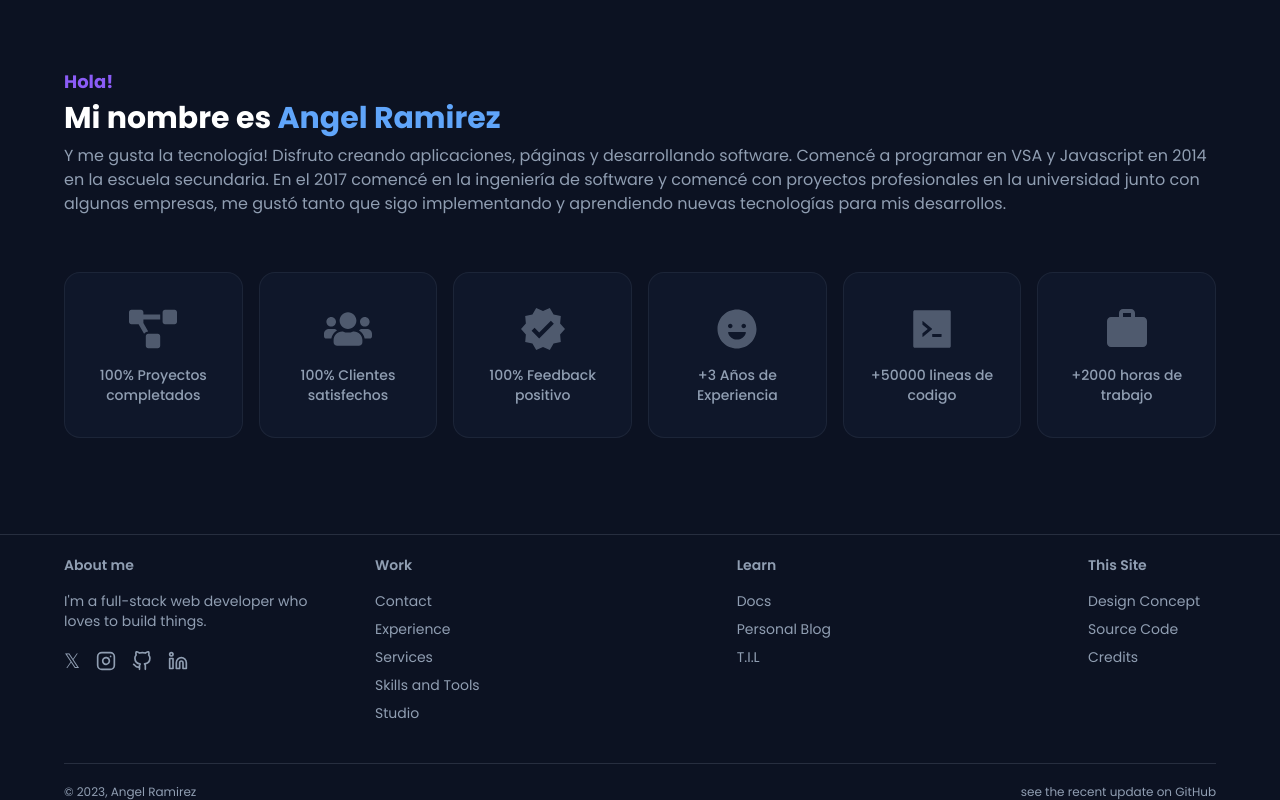
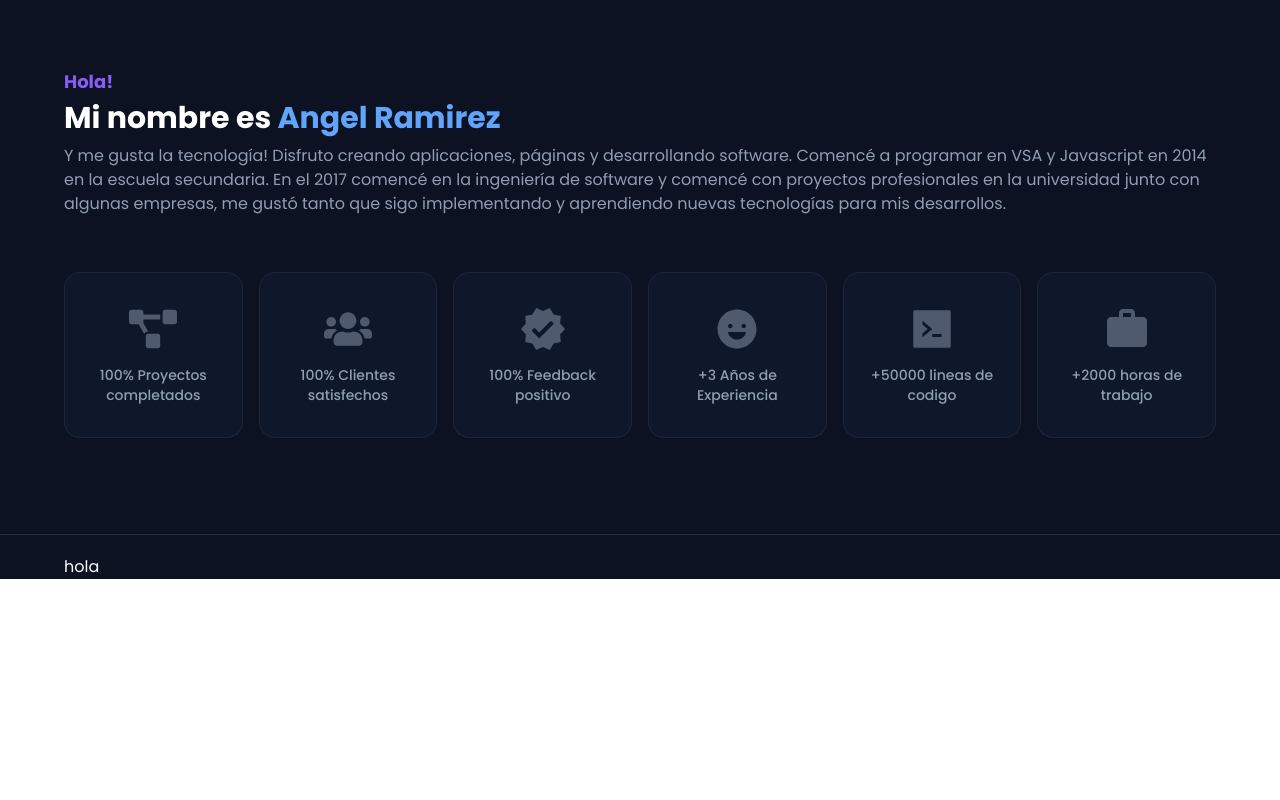
Before and after one commit to ImJars/Development-full-coding, a React (Vite) app: page / in a window 1280 px wide. Shown: the part 1062-1862 px from the top of the page. After the commit the page ends 1641 px from the top, so only its background shows below. Built offline with nearby package versions, Linux system fonts and the light colour scheme.

Commit message:
Update footer.jsx

```diff
--- a/src/footer.jsx
+++ b/src/footer.jsx
@@ -1,84 +1,32 @@
 import React from "react";
+import styled from "styled-components";
 import { FiGithub, FiLinkedin, FiInstagram } from "react-icons/fi";
 import FooterLink from "./components/footer/footerLinks";
+
+const FooterSection = styled.section`
+  display: block;
+  .content-wrapped {
+    max-width: 1152px;
+  }
+`;
 
 function Footer() {
   return (
     <>
-      <div className="flex mx-auto flex-col font-poppins text-text-general">
-        <div className="flex justify-between">
-          <div className="w-1/4 mr-5">
-            <h1 className="text-text-general text-xs sm:text-sm font-semibold mb-4">About me</h1>
-            <h2 className="text-text-general mb-4 text-xs sm:text-sm">
-              I'm a full-stack web developer who loves to build things.
-            </h2>
-            <div className="flex space-x-4 text-xl">
-              <a
-                href="#"
-                className="hover:text-text-blue hover:transition hover:duration-500 flex"
-              >
-                𝕏
-              </a>
-              <a
-                href="#"
-                className="hover:text-text-blue hover:transition hover:duration-500 flex items-center"
-              >
-                <FiInstagram />
-              </a>
-              <a
-                href="#"
-                className="hover:text-text-blue hover:transition hover:duration-500 flex items-center"
-              >
-                <FiGithub />
-              </a>
-              <a
-                href="#"
-                className="hover:text-text-blue hover:transition hover:duration-500 flex items-center"
-              >
-                <FiLinkedin />
-              </a>
+      <footer className="bg-primary text-white font-poppins">
+        <FooterSection className="mx-1 sm:mx-0">
+          <div className="content-wrapped block mx-auto">
+            <div>
+              <div>
+                <h1 className="text-white hover:text-gray-300 bg-primary">
+                  hola
+                </h1>
+              </div>
+              <div></div>
             </div>
           </div>
-          <div className="w-3/4 mx-4 flex justify-between">
-            <div>
-              <h1 className="text-text-general text-xs sm:text-sm font-semibold mb-4">Work</h1>
-              <FooterLink link={"#"} text={"Contact"} />
-              <FooterLink link={"#"} text={"Experience"} />
-              <FooterLink
-                link={"#"}
-                classNames={"text-text-general"}
-                text={"Services"}
-              />
-              <FooterLink link={"#"} text={"Skills and Tools"} />
-              <FooterLink link={"#"} text={"Studio"} />
-            </div>
-            <div>
-              <h1 className="text-text-general text-xs sm:text-sm font-semibold mb-4">Learn</h1>
-              <FooterLink link={"#"} text={"Docs"} />
-              <FooterLink link={"#"} text={"Personal Blog"} />
-              <FooterLink link={"#"} text={"T.I.L"} />
-            </div>
-            <div>
-              <h1 className="text-text-general text-xs sm:text-sm font-semibold mb-4">
-                This Site
-              </h1>
-              <FooterLink link={"#"} text={"Design Concept"} />
-              <FooterLink link={"#"} text={"Source Code"} />
-              <FooterLink link={"#"} text={"Credits"} />
-            </div>
-          </div>
-        </div>
-        <div className="border-t border-text-general border-opacity-20 mt-8">
-          <div className="flex justify-between mt-5">
-            <h1 className="text-text-general text-xs">
-              © {new Date().getFullYear()}, Angel Ramirez
-            </h1>
-            <h2 className="text-text-general text-xs">
-              see the recent update on GitHub
-            </h2>
-          </div>
-        </div>
-      </div>
+        </FooterSection>
+      </footer>
     </>
   );
 }
```
